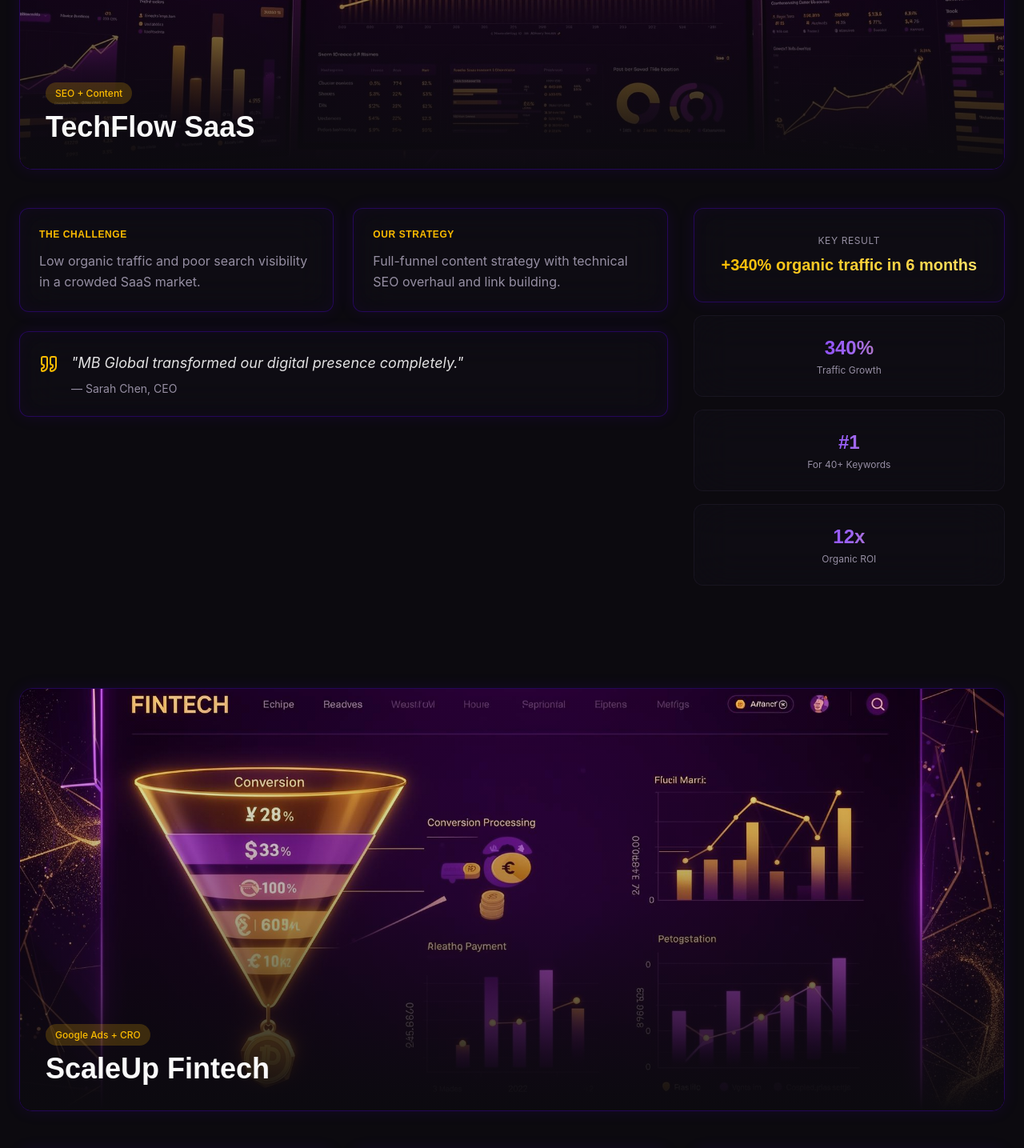
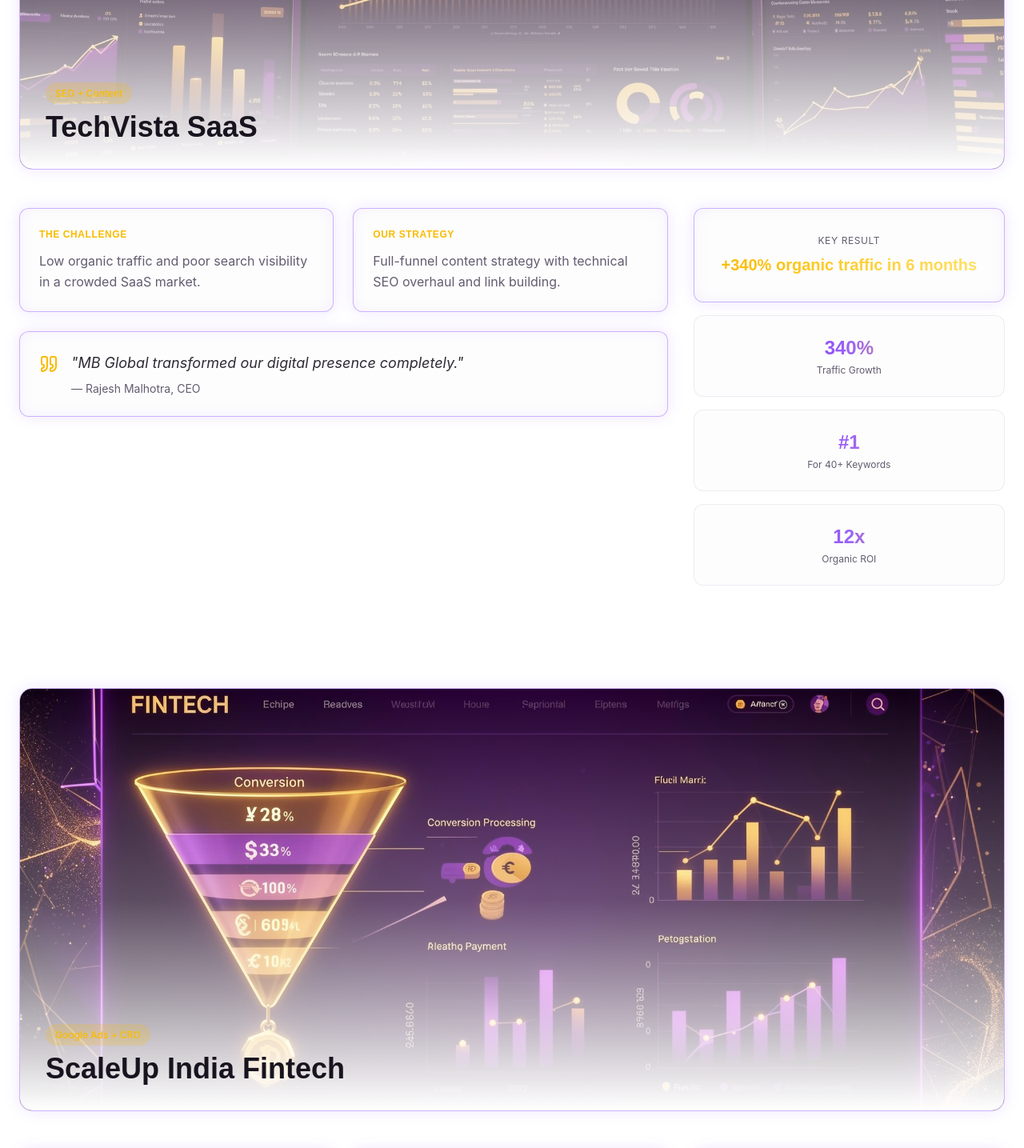
Before and after one commit to mbglobalmarketings/MBGLOBAL, a React (Vite) app: page /work in a window 1280 px wide. Shown: the part 960-2395 px from the top of the page at 80% size. Built offline with nearby package versions, Linux system fonts and the light colour scheme; the HTML template or start-up script is replaced by a standard one.

Commit message:
Update website: Light theme with dark hero, Indian localization and branding

```diff
--- a/src/components/Footer.tsx
+++ b/src/components/Footer.tsx
@@ -47,7 +47,7 @@ const Footer = () => {
                 <Phone size={14} /> +91 96759 44098
               </a>
               <div className="flex items-center gap-2 text-sm text-muted-foreground">
-                <MapPin size={14} /> New York · London · Dubai
+                <MapPin size={14} /> Mumbai · Bangalore · Delhi
               </div>
             </div>
           </div>
--- a/src/index.css
+++ b/src/index.css
@@ -6,32 +6,32 @@
 
 @layer base {
   :root {
-    --background: 260 20% 5%;
-    --foreground: 0 0% 98%;
+    --background: 0 0% 100%;
+    --foreground: 260 20% 10%;
 
-    --card: 260 25% 8%;
-    --card-foreground: 0 0% 98%;
+    --card: 260 20% 98%;
+    --card-foreground: 260 20% 10%;
 
-    --popover: 260 25% 8%;
-    --popover-foreground: 0 0% 98%;
+    --popover: 0 0% 100%;
+    --popover-foreground: 260 20% 10%;
 
     --primary: 262 100% 50%;
     --primary-foreground: 0 0% 100%;
 
-    --secondary: 265 60% 20%;
-    --secondary-foreground: 0 0% 98%;
+    --secondary: 265 60% 90%;
+    --secondary-foreground: 260 20% 10%;
 
-    --muted: 260 20% 14%;
-    --muted-foreground: 260 10% 60%;
+    --muted: 260 20% 95%;
+    --muted-foreground: 260 10% 40%;
 
     --accent: 45 100% 49%;
-    --accent-foreground: 260 20% 5%;
+    --accent-foreground: 260 20% 10%;
 
     --destructive: 0 84.2% 60.2%;
-    --destructive-foreground: 210 40% 98%;
+    --destructive-foreground: 0 0% 100%;
 
-    --border: 260 20% 15%;
-    --input: 260 20% 15%;
+    --border: 260 20% 88%;
+    --input: 260 20% 95%;
     --ring: 262 100% 50%;
 
     --radius: 0.75rem;
@@ -41,13 +41,13 @@
     --neon-purple: 263 90% 68%;
     --soft-glow: 48 100% 70%;
 
-    --sidebar-background: 260 20% 5%;
-    --sidebar-foreground: 0 0% 98%;
+    --sidebar-background: 0 0% 100%;
+    --sidebar-foreground: 260 20% 10%;
     --sidebar-primary: 262 100% 50%;
     --sidebar-primary-foreground: 0 0% 100%;
-    --sidebar-accent: 265 60% 20%;
-    --sidebar-accent-foreground: 0 0% 98%;
-    --sidebar-border: 260 20% 15%;
+    --sidebar-accent: 265 60% 90%;
+    --sidebar-accent-foreground: 260 20% 10%;
+    --sidebar-border: 260 20% 88%;
     --sidebar-ring: 262 100% 50%;
   }
 }
--- a/src/pages/Index.tsx
+++ b/src/pages/Index.tsx
@@ -30,17 +30,17 @@ const metrics = [
 ];
 
 const testimonials = [
-  { name: "Sarah Chen", role: "CEO, TechFlow", text: "MB Global transformed our digital presence completely. Revenue up 340% in 6 months.", avatar: "SC" },
-  { name: "Marcus Rivera", role: "Founder, ScaleUp", text: "The most strategic marketing team we've ever worked with. They don't just execute — they innovate.", avatar: "MR" },
-  { name: "Elena Kowalski", role: "CMO, NovaBrand", text: "Their approach to growth is surgical. Every dollar spent delivers measurable impact.", avatar: "EK" },
+  { name: "Rajesh Malhotra", role: "CEO, TechVista", text: "MB Global transformed our digital presence completely. Revenue up 340% in 6 months.", avatar: "RM" },
+  { name: "Anjali Nair", role: "Founder, ScaleUp India", text: "The most strategic marketing team we've ever worked with. They don't just execute — they innovate.", avatar: "AN" },
+  { name: "Vikram Patel", role: "CMO, BrandWorks", text: "Their approach to growth is surgical. Every rupee spent delivers measurable impact.", avatar: "VP" },
 ];
 
-const logos = ["TechFlow", "ScaleUp", "NovaBrand", "GrowthLab", "Apex Digital", "Quantum"];
+const logos = ["TechVista", "ScaleUp India", "BrandWorks", "GrowthLab", "InfoEdge", "ZenithTech"];
 
 const caseStudyPreviews = [
-  { title: "TechFlow SaaS", result: "+340% Traffic", category: "SEO", image: techflowImage },
-  { title: "ScaleUp Fintech", result: "72% Lower CAC", category: "Ads", image: scaleupImage },
-  { title: "NovaBrand D2C", result: "1M+ Impressions", category: "Social", image: novabrandImage },
+  { title: "TechVista SaaS", result: "+340% Traffic", category: "SEO", image: techflowImage },
+  { title: "ScaleUp India Fintech", result: "72% Lower CAC", category: "Ads", image: scaleupImage },
+  { title: "BrandWorks D2C", result: "1M+ Impressions", category: "Social", image: novabrandImage },
 ];
 
 const whyUsItems = [
@@ -59,25 +59,25 @@ const Index = () => {
   return (
     <div className="min-h-screen overflow-x-hidden">
       {/* HERO — Centered content with 3D background */}
-      <SectionWrapper className="relative min-h-screen flex items-center pt-20">
+      <SectionWrapper className="relative min-h-screen flex items-center pt-20 bg-[hsl(260,20%,5%)]">
         <motion.div ref={heroRef} style={{ y: heroY, opacity: heroOpacity }} className="absolute inset-0 z-0">
           <HeroScene />
         </motion.div>
-        <div className="absolute inset-0 z-[1] bg-gradient-to-t from-background via-background/40 to-background/20" />
-        <div className="absolute inset-0 z-[1] bg-gradient-to-r from-background/70 via-transparent to-background/70" />
+        <div className="absolute inset-0 z-[1] bg-gradient-to-t from-[hsl(260,20%,5%)] via-[hsl(260,20%,5%)]/40 to-[hsl(260,20%,5%)]/20" />
+        <div className="absolute inset-0 z-[1] bg-gradient-to-r from-[hsl(260,20%,5%)]/70 via-transparent to-[hsl(260,20%,5%)]/70" />
 
         <div className="container mx-auto px-6 relative z-10">
           <div className="max-w-5xl mx-auto">
             {/* Top badge */}
             <motion.div initial={{ opacity: 0, y: 20 }} animate={{ opacity: 1, y: 0 }} transition={{ delay: 0.2 }} className="flex justify-center mb-6">
-              <div className="inline-flex items-center gap-2 px-5 py-2.5 rounded-full glass text-sm text-accent">
+              <div className="inline-flex items-center gap-2 px-5 py-2.5 rounded-full bg-[hsl(260,25%,8%)]/40 backdrop-blur-xl border border-[hsl(260,20%,15%)]/50 text-sm text-accent">
                 <Sparkles size={14} /><span>Award-Winning Performance Marketing Agency</span>
               </div>
             </motion.div>
 
             {/* Main headline — massive & split */}
             <div className="text-center mb-6">
-              <motion.h1 initial={{ opacity: 0, y: 30 }} animate={{ opacity: 1, y: 0 }} transition={{ delay: 0.3, duration: 0.7 }} className="font-display text-6xl md:text-7xl lg:text-[7rem] xl:text-[8rem] font-bold leading-[0.95] tracking-tight">
+              <motion.h1 initial={{ opacity: 0, y: 30 }} animate={{ opacity: 1, y: 0 }} transition={{ delay: 0.3, duration: 0.7 }} className="font-display text-6xl md:text-7xl lg:text-[7rem] xl:text-[8rem] font-bold leading-[0.95] tracking-tight text-[hsl(0,0%,98%)]">
                 We Build
               </motion.h1>
               <motion.h1 initial={{ opacity: 0, y: 30 }} animate={{ opacity: 1, y: 0 }} transition={{ delay: 0.45, duration: 0.7 }} className="font-display text-6xl md:text-7xl lg:text-[7rem] xl:text-[8rem] font-bold leading-[0.95] tracking-tight gradient-text">
@@ -87,20 +87,20 @@ const Index = () => {
 
             {/* Subheadline — two-column on desktop */}
             <motion.div initial={{ opacity: 0, y: 20 }} animate={{ opacity: 1, y: 0 }} transition={{ delay: 0.6 }} className="grid md:grid-cols-2 gap-6 max-w-3xl mx-auto mb-10">
-              <p className="text-base md:text-lg text-muted-foreground leading-relaxed text-center md:text-right md:border-r md:border-border/30 md:pr-6">
+              <p className="text-base md:text-lg text-[hsl(260,10%,60%)] leading-relaxed text-center md:text-right md:border-r md:border-[hsl(260,20%,15%)]/30 md:pr-6">
                 We combine data science, creative storytelling, and cutting-edge technology to help brands dominate their markets.
               </p>
-              <p className="text-base md:text-lg text-muted-foreground leading-relaxed text-center md:text-left">
+              <p className="text-base md:text-lg text-[hsl(260,10%,60%)] leading-relaxed text-center md:text-left">
                 From SEO and paid media to full-stack web development — we're your end-to-end growth engine.
               </p>
             </motion.div>
 
             {/* CTAs */}
             <motion.div initial={{ opacity: 0, y: 20 }} animate={{ opacity: 1, y: 0 }} transition={{ delay: 0.75 }} className="flex flex-wrap justify-center gap-4 mb-14">
-              <Link to="/contact" className="px-10 py-4 rounded-xl bg-accent text-accent-foreground font-bold text-base flex items-center gap-2 hover:opacity-90 transition-all glow-yellow">
+              <Link to="/contact" className="px-10 py-4 rounded-xl bg-accent text-[hsl(260,20%,5%)] font-bold text-base flex items-center gap-2 hover:opacity-90 transition-all glow-yellow">
                 Get Free Strategy Call <ArrowRight size={18} />
               </Link>
-              <Link to="/work" className="px-10 py-4 rounded-xl glass text-foreground font-bold text-base flex items-center gap-2 hover:border-accent/50 transition-all">
+              <Link to="/work" className="px-10 py-4 rounded-xl bg-[hsl(260,25%,8%)]/40 backdrop-blur-xl border border-[hsl(260,20%,15%)]/50 text-[hsl(0,0%,98%)] font-bold text-base flex items-center gap-2 hover:border-accent/50 transition-all">
                 View Our Work <ArrowUpRight size={16} />
               </Link>
             </motion.div>
@@ -108,9 +108,9 @@ const Index = () => {
             {/* Metrics strip — card style */}
             <motion.div initial={{ opacity: 0, y: 20 }} animate={{ opacity: 1, y: 0 }} transition={{ delay: 0.9 }} className="flex flex-wrap justify-center gap-4 md:gap-6">
               {metrics.map((m, i) => (
-                <motion.div key={i} initial={{ opacity: 0, scale: 0.8 }} animate={{ opacity: 1, scale: 1 }} transition={{ delay: 1 + i * 0.1 }} className="glass rounded-xl px-6 py-4 text-center min-w-[120px]">
+                <motion.div key={i} initial={{ opacity: 0, scale: 0.8 }} animate={{ opacity: 1, scale: 1 }} transition={{ delay: 1 + i * 0.1 }} className="bg-[hsl(260,25%,8%)]/40 backdrop-blur-xl border border-[hsl(260,20%,15%)]/50 rounded-xl px-6 py-4 text-center min-w-[120px]">
                   <div className="font-display text-2xl md:text-3xl font-bold gradient-text-yellow">{m.value}</div>
-                  <div className="text-xs text-muted-foreground mt-1">{m.label}</div>
+                  <div className="text-xs text-[hsl(260,10%,60%)] mt-1">{m.label}</div>
                 </motion.div>
               ))}
             </motion.div>
@@ -118,7 +118,7 @@ const Index = () => {
         </div>
 
         <motion.div animate={{ y: [0, 10, 0] }} transition={{ duration: 2, repeat: Infinity }} className="absolute bottom-10 left-1/2 -translate-x-1/2 z-10">
-          <div className="w-6 h-10 rounded-full border-2 border-muted-foreground/30 flex items-start justify-center p-1.5">
+          <div className="w-6 h-10 rounded-full border-2 border-[hsl(260,10%,60%)]/30 flex items-start justify-center p-1.5">
             <motion.div animate={{ y: [0, 12, 0] }} transition={{ duration: 2, repeat: Infinity }} className="w-1.5 h-1.5 rounded-full bg-accent" />
           </div>
         </motion.div>
--- a/src/pages/Services.tsx
+++ b/src/pages/Services.tsx
@@ -12,7 +12,7 @@ import webDevImage from "@/assets/service-web-dev.jpg";
 const services = [
   { icon: Users, title: "Social Media Marketing", desc: "Build engaged communities, create viral content, and drive social-first revenue across every major platform.", link: "/services/social-media", image: socialImage, tag: "Engagement", color: "from-purple-500/20 to-blue-500/20" },
   { icon: Search, title: "SEO", desc: "Data-driven search engine optimization that puts you at the top of every relevant search result.", link: "/services/seo", image: seoImage, tag: "Organic Growth", color: "from-yellow-500/20 to-orange-500/20" },
-  { icon: Target, title: "Paid Advertising", desc: "Precision-targeted campaigns with relentless optimization for maximum ROI on every ad dollar.", link: "/services/paid-ads", image: paidAdsImage, tag: "Paid Traffic", color: "from-pink-500/20 to-purple-500/20" },
+  { icon: Target, title: "Paid Advertising", desc: "Precision-targeted campaigns with relentless optimization for maximum ROI on every ad rupee.", link: "/services/paid-ads", image: paidAdsImage, tag: "Paid Traffic", color: "from-pink-500/20 to-purple-500/20" },
   { icon: Code, title: "Web Development", desc: "Performance-optimized websites with stunning visuals and buttery-smooth interactions.", link: "/services/web-development", image: webDevImage, tag: "Experience", color: "from-blue-500/20 to-cyan-500/20" },
 ];
 
--- a/src/pages/TermsOfService.tsx
+++ b/src/pages/TermsOfService.tsx
@@ -36,7 +36,7 @@ const sections = [
   },
   {
     title: "9. Governing Law",
-    content: `These Terms of Service shall be governed by and construed in accordance with the laws of the State of New York, without regard to its conflict of law provisions. Any disputes shall be resolved through binding arbitration in New York City.`,
+    content: `These Terms of Service shall be governed by and construed in accordance with the laws of India. The courts of Mumbai, Maharashtra shall have exclusive jurisdiction over any disputes arising from these terms.`,
   },
   {
     title: "10. Changes to Terms",
--- a/src/pages/Work.tsx
+++ b/src/pages/Work.tsx
@@ -9,28 +9,28 @@ import novabrandImage from "@/assets/work-novabrand.jpg";
 
 const caseStudies = [
   {
-    title: "TechFlow SaaS", category: "SEO + Content", image: techflowImage,
+    title: "TechVista SaaS", category: "SEO + Content", image: techflowImage,
     challenge: "Low organic traffic and poor search visibility in a crowded SaaS market.",
     strategy: "Full-funnel content strategy with technical SEO overhaul and link building.",
     result: "+340% organic traffic in 6 months",
     metrics: [{ value: "340%", label: "Traffic Growth" }, { value: "#1", label: "For 40+ Keywords" }, { value: "12x", label: "Organic ROI" }],
-    testimonial: { text: "MB Global transformed our digital presence completely.", author: "Sarah Chen, CEO" },
+    testimonial: { text: "MB Global transformed our digital presence completely.", author: "Rajesh Malhotra, CEO" },
   },
   {
-    title: "ScaleUp Fintech", category: "Google Ads + CRO", image: scaleupImage,
+    title: "ScaleUp India Fintech", category: "Google Ads + CRO", image: scaleupImage,
     challenge: "High customer acquisition cost and low landing page conversion rates.",
     strategy: "Rebuilt campaign structure with granular targeting and A/B tested landing pages.",
     result: "72% reduction in CAC",
     metrics: [{ value: "72%", label: "CAC Reduction" }, { value: "8.5x", label: "ROAS" }, { value: "3x", label: "Conversions" }],
-    testimonial: { text: "They don't just execute — they innovate.", author: "Marcus Rivera, Founder" },
+    testimonial: { text: "They don't just execute — they innovate.", author: "Anjali Nair, Founder" },
   },
   {
-    title: "NovaBrand D2C", category: "Social Media + Branding", image: novabrandImage,
+    title: "BrandWorks D2C", category: "Social Media + Branding", image: novabrandImage,
     challenge: "Zero brand awareness in a competitive direct-to-consumer market.",
     strategy: "Built distinctive brand identity with viral social media strategy.",
     result: "1M+ impressions in first quarter",
     metrics: [{ value: "1M+", label: "Impressions" }, { value: "50K", label: "New Followers" }, { value: "5x", label: "Social Revenue" }],
-    testimonial: { text: "Every dollar spent delivers measurable impact.", author: "Elena Kowalski, CMO" },
+    testimonial: { text: "Every rupee spent delivers measurable impact.", author: "Vikram Patel, CMO" },
   },
 ];
 
```
Also changed, not shown: src/pages/About.tsx (+7 -7 lines), src/pages/Contact.tsx (+5 -5 lines), src/pages/ServicePaidAds.tsx (+4 -4 lines).
